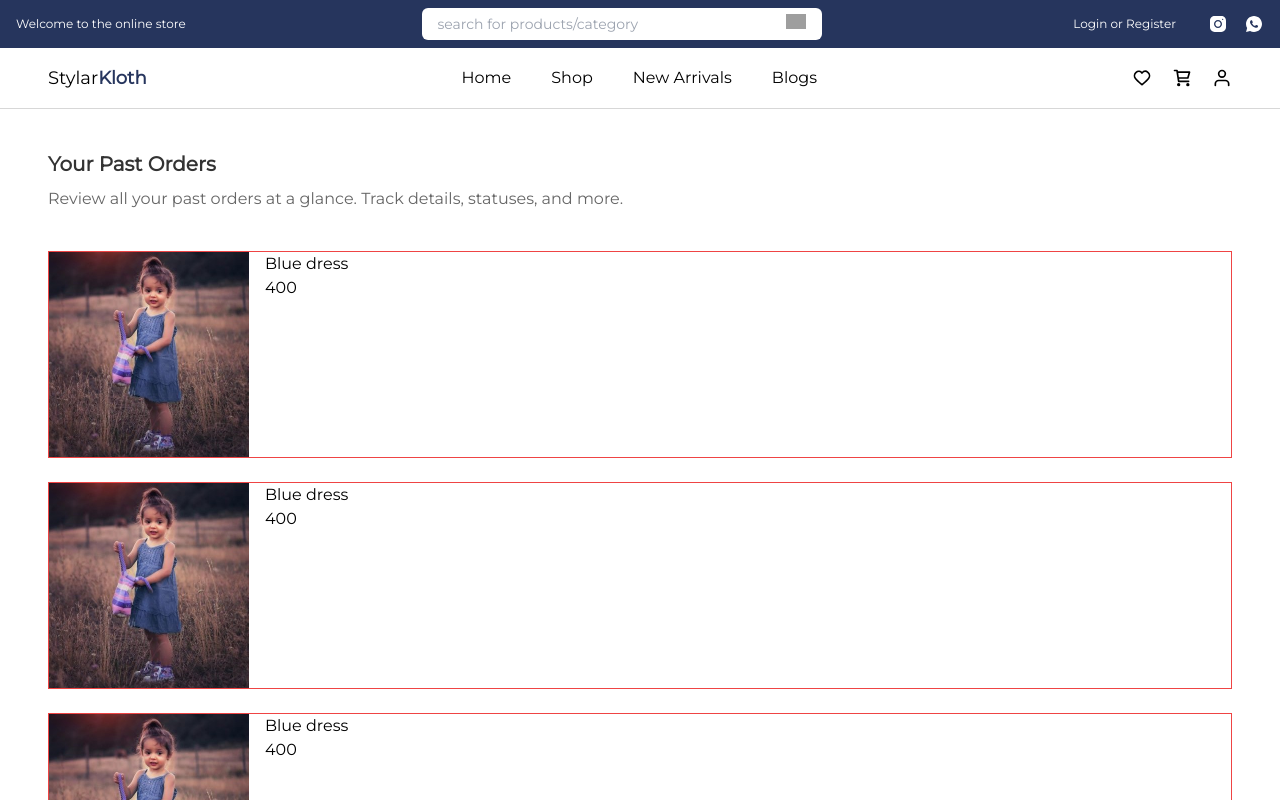
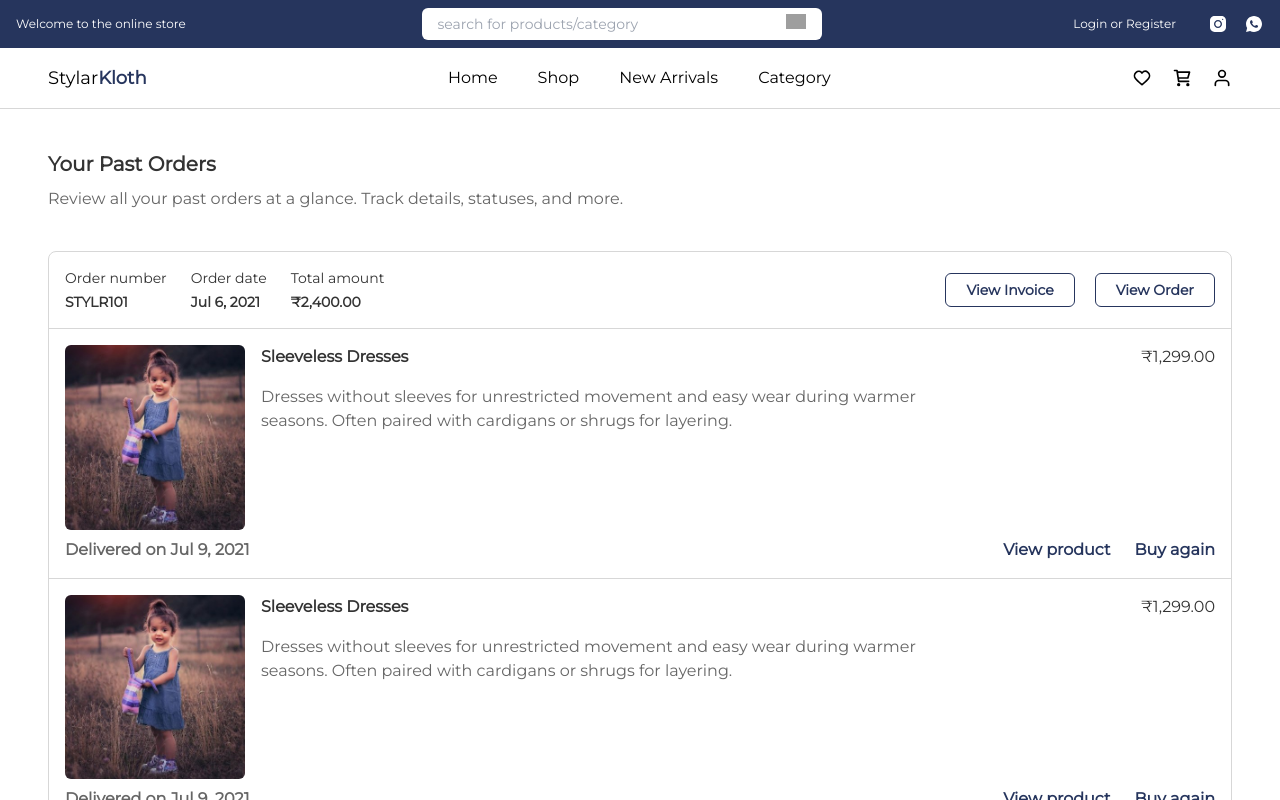
Before and after one commit to kumarsamit/stylarKloth, an Angular app: page /order-history in a window 1280 px wide. Shown: the top 800 px of the page. Built offline with nearby package versions, Linux system fonts and the light colour scheme; grey boxes are pictures that could not be loaded.

Commit message:
order history

```diff
--- a/src/app/common-components/footer/footer.component.html
+++ b/src/app/common-components/footer/footer.component.html
@@ -17,6 +17,9 @@
                         </li>
                         <li>
                             <a class="cursor-pointer" routerLink="/cart">Cart</a>
+                        </li>
+                        <li>
+                            <a href="">Blogs</a>
                         </li>
                         <li>
                             <a href="">Coupons</a>
--- a/src/app/common-components/header/header.component.html
+++ b/src/app/common-components/header/header.component.html
@@ -32,7 +32,7 @@
             New Arrivals
             <span></span>
         </a>
-        <a class="cursor-pointer" routerLink="">Blogs
+        <a class="cursor-pointer" routerLink="/categories">Category
             <span></span>
         </a>
     </div>
--- /dev/null
+++ b/src/app/pages/marketplace/category/category.component.html
@@ -0,0 +1,73 @@
+<div class="px-4 lg:px-8 xl:px-12 my-10">
+    <div class="font-bold text-[20px] text-[#333] w-full mb-2">Discover Your Style</div>
+    <div class="text-[#666] max-w-[650px]">
+        Discover timeless classics and trendy pieces in our curated fashion collection—perfect for completing your
+        wardrobe.
+    </div>
+</div>
+
+
+
+<div class="px-4 lg:px-8 xl:px-12 my-10">
+    <div class="font-bold text-[20px] text-[#333] w-full mb-2">Styles for Everyone</div>
+    <div class="grid grid-cols-6 gap-4 mt-8">
+        <div *ngFor="let item of categoryListByGender">
+            <div class="relative rounded-md overflow-hidden">
+                <img class="object-center object-cover w-full h-full" src="./assets/images/dummy/child-1.jpg" alt="">
+                <div
+                    class="absolute inset-0 bg-gradient-to-t from-black/40 to-black/0 hover:from-black/60 hover:to-black/0 transition cursor-pointer">
+                </div>
+                <p class="absolute bottom-5 text-center left-0 right-0 text-white text-lg font-bold">{{item.name}}</p>
+            </div>
+        </div>
+    </div>
+</div>
+
+
+<div class="px-4 lg:px-8 xl:px-12 my-10">
+    <div class="font-bold text-[20px] text-[#333] w-full mb-2">Clothing for Every Season</div>
+    <div class="grid grid-cols-6 gap-4 mt-8">
+        <div *ngFor="let item of categoryListBySeason">
+            <div class="relative rounded-md overflow-hidden">
+                <img class="object-center object-cover w-full h-full" src="./assets/images/dummy/child-1.jpg" alt="">
+                <div
+                    class="absolute inset-0 bg-gradient-to-t from-black/40 to-black/0 hover:from-black/60 hover:to-black/0 transition cursor-pointer">
+                </div>
+                <p class="absolute bottom-5 text-center left-0 right-0 text-white text-lg font-bold">{{item.name}}</p>
+            </div>
+        </div>
+    </div>
+</div>
+
+
+<div class="px-4 lg:px-8 xl:px-12 my-10">
+    <div class="font-bold text-[20px] text-[#333] w-full mb-2">Styles for All Ages</div>
+    <div class="grid grid-cols-6 gap-4 mt-8">
+        <div *ngFor="let item of categoryListByAge">
+            <div class="relative rounded-md overflow-hidden">
+                <img class="object-center object-cover w-full h-full" src="./assets/images/dummy/child-1.jpg" alt="">
+                <div
+                    class="absolute inset-0 bg-gradient-to-t from-black/40 to-black/0 hover:from-black/60 hover:to-black/0 transition cursor-pointer">
+                </div>
+                <p class="absolute bottom-5 text-center left-0 right-0 text-white text-lg font-bold">{{item.name}}</p>
+            </div>
+        </div>
+    </div>
+</div>
+
+
+
+<div class="px-4 lg:px-8 xl:px-12 my-10">
+    <div class="font-bold text-[20px] text-[#333] w-full mb-2">Explore Clothing by Style</div>
+    <div class="grid grid-cols-6 gap-4 mt-8">
+        <div *ngFor="let item of categoryListByType">
+            <div class="relative rounded-md overflow-hidden">
+                <img class="object-center object-cover w-full h-full" src="./assets/images/dummy/child-1.jpg" alt="">
+                <div
+                    class="absolute inset-0 bg-gradient-to-t from-black/40 to-black/0 hover:from-black/60 hover:to-black/0 transition cursor-pointer">
+                </div>
+                <p class="absolute bottom-5 text-center left-0 right-0 text-white text-lg font-bold">{{item.name}}</p>
+            </div>
+        </div>
+    </div>
+</div>
--- /dev/null
+++ b/src/app/pages/marketplace/category/category.component.ts
@@ -0,0 +1,90 @@
+import { Component } from '@angular/core';
+
+@Component({
+  selector: 'app-category',
+  templateUrl: './category.component.html',
+  styleUrls: ['./category.component.scss']
+})
+export class CategoryComponent {
+
+	categoryListByGender: any = [
+		{
+			id: 1,
+			name: "Men's Clothing",
+		},
+		{
+			id: 1,
+			name: "Women's Clothing",
+		},
+		{
+			id: 1,
+			name: "Kids's Clothing",
+		},
+		{
+			id: 1,
+			name: "Unisex's Clothing",
+		}
+	]
+
+	categoryListBySeason: any = [
+		{
+			id: 1,
+			name: "Summer Wear",
+		},
+		{
+			id: 1,
+			name: "Winter Wear",
+		},
+		{
+			id: 1,
+			name: "Rainwear",
+		}
+	]
+
+	categoryListByAge: any = [
+		{
+			id: 1,
+			name: "	Infants (0-2 years)",
+		},
+		{
+			id: 1,
+			name: "Toddlers (2-4 years)",
+		},
+		{
+			id: 1,
+			name: "Kids (5-12 years)",
+		},
+		{
+			id: 1,
+			name: "Teens (13-19 years)",
+		}
+	];
+
+	categoryListByType: any = [
+		{
+			id: 1,
+			name: "Tops",
+		},
+		{
+			id: 1,
+			name: "Bottoms",
+		},
+		{
+			id: 1,
+			name: "Suits & Sets",
+		},
+		{
+			id: 1,
+			name: "Innerwear",
+		},
+		{
+			id: 1,
+			name: "Sleepwear",
+		},
+		{
+			id: 1,
+			name: "Traditional wear",
+		}
+	]
+
+}
--- a/src/app/pages/marketplace/order-history/order-history.component.html
+++ b/src/app/pages/marketplace/order-history/order-history.component.html
@@ -6,14 +6,47 @@
 </div>
 
 <div class="px-4 lg:px-8 xl:px-12 my-10">
-    <div class="border border-red-500 mb-6 flex gap-4" *ngFor="let item of products">
-        <div class="w-[200px]">
-            <img class="object-center object-cover w-full h-full" src="{{item.img}}" alt="">
+    <div class="border border-[#d7d7d7] rounded-lg mb-6" *ngFor="let order of orderList">
+        <div class="border-b border-[#d7d7d7] flex items-center justify-between p-4 w-full">
+            <div class="flex items-center gap-6">
+                <div class="flex flex-col gap-1">
+                    <p class="text-sm text-[#333]">Order number</p>
+                    <p class="text-sm font-semibold text-[#333]">{{order.orderId}}</p>
+                </div>
+                <div class="flex flex-col gap-1">
+                    <p class="text-sm text-[#333]">Order date</p>
+                    <p class="text-sm font-semibold text-[#333]">{{order.orderDate}}</p>
+                </div>
+                <div class="flex flex-col gap-1">
+                    <p class="text-sm text-[#333]">Total amount</p>
+                    <p class="text-sm font-semibold text-[#333]">{{order.totalAmoumt | currency:'INR':true}}</p>
+                </div>
+            </div>
+            <div class="flex items-center gap-5">
+                <a class="px-5 py-[6px] font-semibold rounded-md text-sm border border-[#26355D] text-[#26355D] hover:bg-[#26355D] hover:text-[#fff] cursor-pointer">View Invoice</a>
+                <a class="px-5 py-[6px] font-semibold rounded-md text-sm border border-[#26355D] text-[#26355D] hover:bg-[#26355D] hover:text-[#fff] cursor-pointer">View Order</a>
+            </div>
         </div>
-        <div>
-            <p>{{item.name}}</p>
-            <p>{{item.price}}</p>
-
+        <div *ngFor="let product of order.productList" class="p-4 product-container">
+            <div class="flex gap-4">
+                <div class="relative rounded-md overflow-hidden w-[180px]">
+                    <img class="object-center object-cover w-full h-full" src="./assets/images/dummy/child-1.jpg" alt="">
+                </div>
+                <div class="flex-1">
+                    <div class="flex justify-between items-center mb-4">
+                        <p class="text-[#333] font-semibold">{{product.name}}</p>
+                        <p class="text-[#333]">{{product.price | currency:'INR':true}}</p>
+                    </div>
+                    <p class="text-[#666] max-w-[700px]">{{product.desc}}</p>
+                </div>
+            </div>
+            <div class="flex justify-between items-center mt-2">
+                <p class="font-semibold text-[#666] text-base">Delivered on {{product.deliverDate}}</p>
+                <div class="flex items-center gap-6">
+                    <a class="font-semibold text-base text-[#26355D] cursor-pointer">View product</a>
+                    <a class="font-semibold text-base text-[#26355D] cursor-pointer">Buy again</a>
+                </div>
+            </div>
         </div>
     </div>
 </div>
--- a/src/app/pages/marketplace/order-history/order-history.component.scss
+++ b/src/app/pages/marketplace/order-history/order-history.component.scss
@@ -0,0 +1,3 @@
+.product-container:not(:last-child){
+    border-bottom: 1px solid #d7d7d7;
+}
--- a/src/app/pages/marketplace/order-history/order-history.component.ts
+++ b/src/app/pages/marketplace/order-history/order-history.component.ts
@@ -7,25 +7,40 @@ import { Component } from '@angular/core';
 })
 export class OrderHistoryComponent {
 
-	products: any = [
+	orderList: any = [
 		{
-			name: "Blue dress",
-			price: "400",
-			offerPrice: "600",
-			img: "./assets/images/dummy/child-1.jpg"
+			orderId : 'STYLR101',
+			orderDate : "Jul 6, 2021",
+			totalAmoumt : 2400,
+			productList:[
+				{
+					name : "Sleeveless Dresses",
+					desc : "Dresses without sleeves for unrestricted movement and easy wear during warmer seasons. Often paired with cardigans or shrugs for layering.",
+					deliverDate :  "Jul 9, 2021",
+					price : 1299
+				},
+				{
+					name : "Sleeveless Dresses",
+					desc : "Dresses without sleeves for unrestricted movement and easy wear during warmer seasons. Often paired with cardigans or shrugs for layering.",
+					deliverDate :  "Jul 9, 2021",
+					price : 1299
+				}
+			]
 		},
 		{
-			name: "Blue dress",
-			price: "400",
-			// offerPrice : "600",
-			img: "./assets/images/dummy/child-1.jpg"
+			orderId : 'STYLR101',
+			orderDate : "Jul 6, 2021",
+			totalAmoumt : 2400,
+			deliverDate :  "Jul 9, 2021",
+			productList:[
+				{
+					name : "Sleeveless Dresses",
+					desc : "Dresses without sleeves for unrestricted movement and easy wear during warmer seasons. Often paired with cardigans or shrugs for layering.",
+					deliverDate :  "Jul 9, 2021",
+					price : 1299
+				}
+			]
 		},
-		{
-			name: "Blue dress",
-			price: "400",
-			offerPrice: "600",
-			img: "./assets/images/dummy/child-1.jpg"
-		}
 	]
 
 
--- a/src/app/routing/route-urls.ts
+++ b/src/app/routing/route-urls.ts
@@ -202,6 +202,24 @@ const marketplaceRoutes: Routes = [
         },
     },
     {
+        path: 'categories',
+        loadChildren: () => import('../pages/marketplace/category/category.module').then((m) => m.CategoryModule),
+        // resolve: {
+        //     routeResolver: ValidateMeta
+        // },
+        data: {
+            module: 'website',
+            header: 1,
+            footer: 1,
+            sidebar: 0,
+            meta: {
+                title: 'Welcome to stylarKloth',
+                description: 'stylarKloth description',
+                keyword: 'stylarKloth, fashion'
+            }
+        },
+    },
+    {
         path: 'info',
         loadChildren: () => import('../pages/marketplace/legal-info/legal-info.module').then((m) => m.LegalInfoModule),
         // resolve: {
```
Also changed, not shown: src/app/pages/marketplace/category/category.module.ts (added, +23 -0 lines), src/app/pages/marketplace/category/category.component.scss (added), 1 other file (tests, documents, lock files or other folders).
